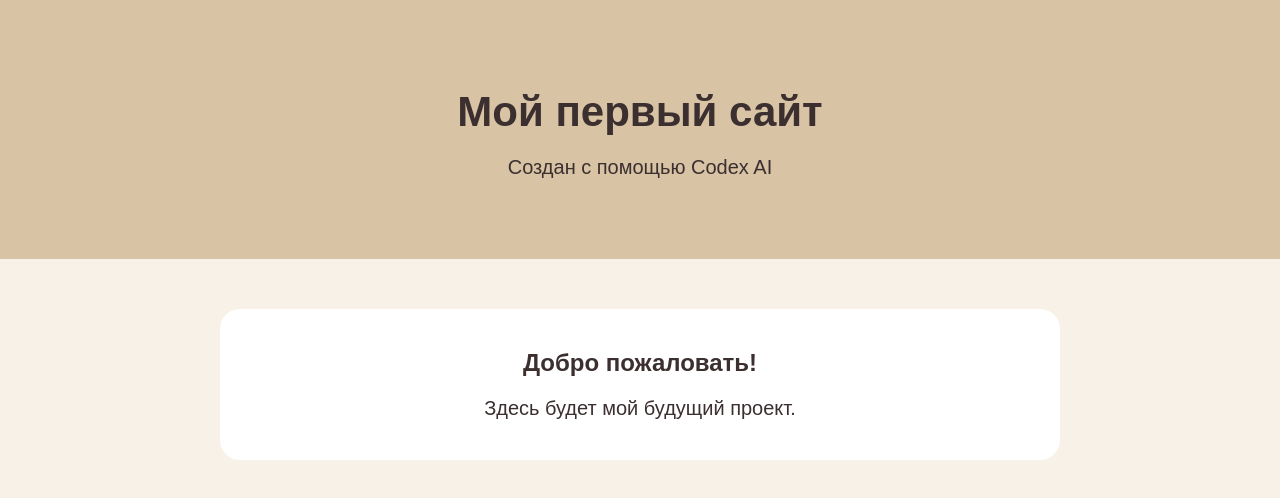
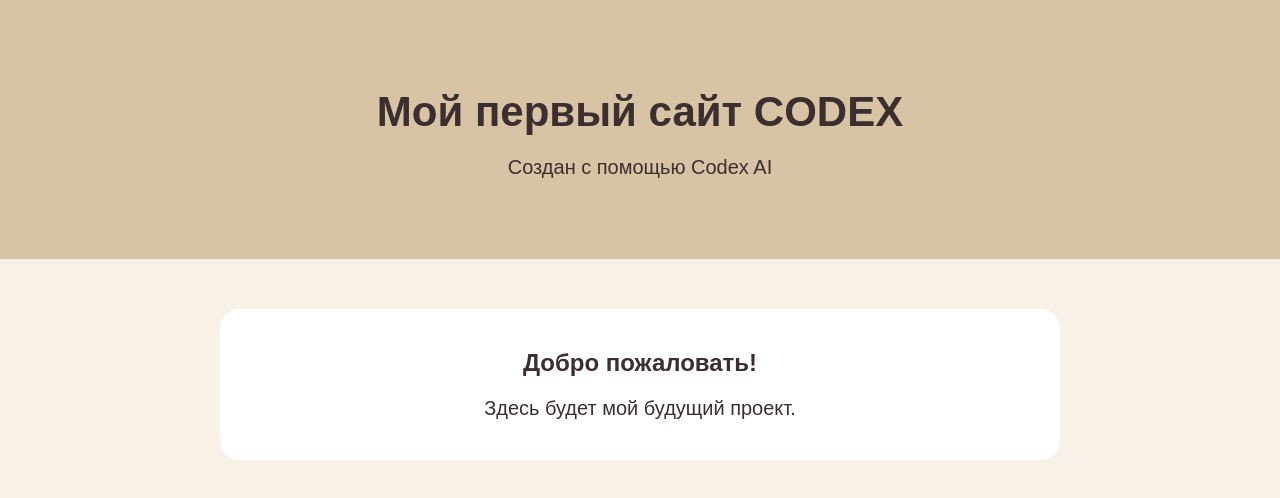
Before and after one commit to maslovadiana41-dev/test1, a plain HTML site: page index.html in a window 1280 px wide. Drawn offline with Linux system fonts and the light colour scheme.

Commit message:
index.html

```diff
--- a/index.html
+++ b/index.html
@@ -3,14 +3,14 @@
 <head>
     <meta charset="UTF-8">
     <meta name="viewport" content="width=device-width, initial-scale=1.0">
-    <title>Мой первый сайт  НА Сodex </title>
+    <title>Мой первый сайт </title>
     <link rel="stylesheet" href="style.css">
 </head>
 
 <body>
 
     <header>
-        <h1>Мой первый сайт</h1>
+        <h1>Мой первый сайт CODEX</h1>
         <p>Создан с помощью Codex AI</p>
     </header>
 
```
